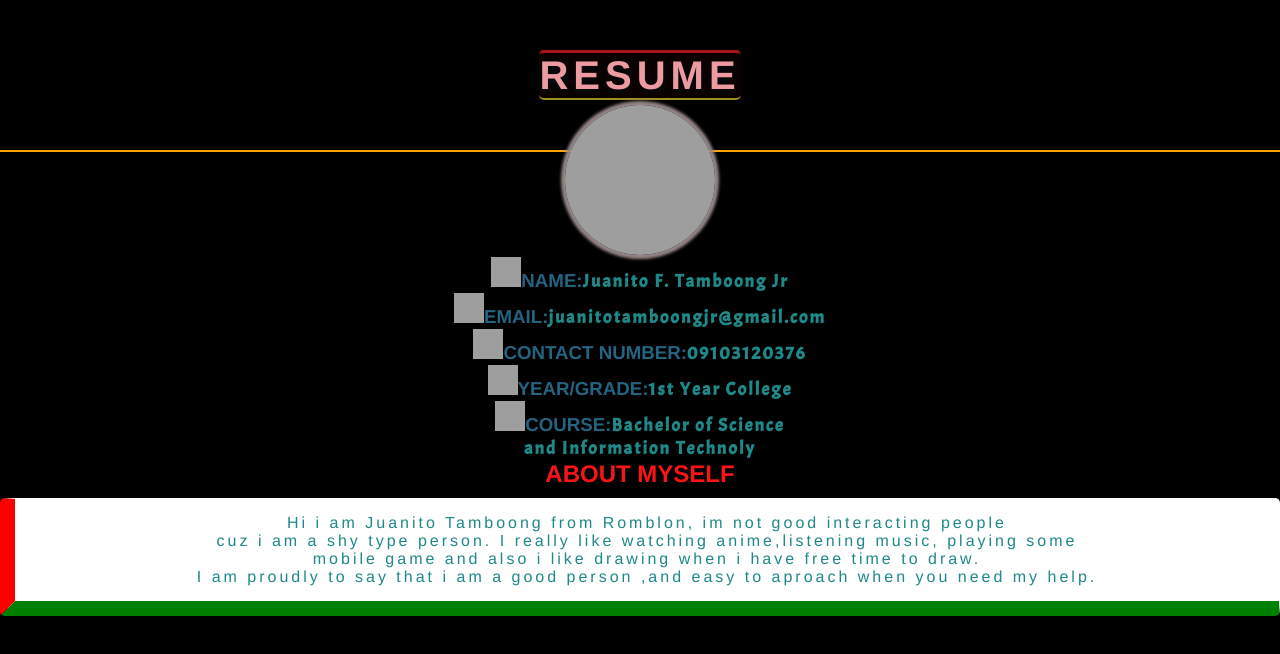
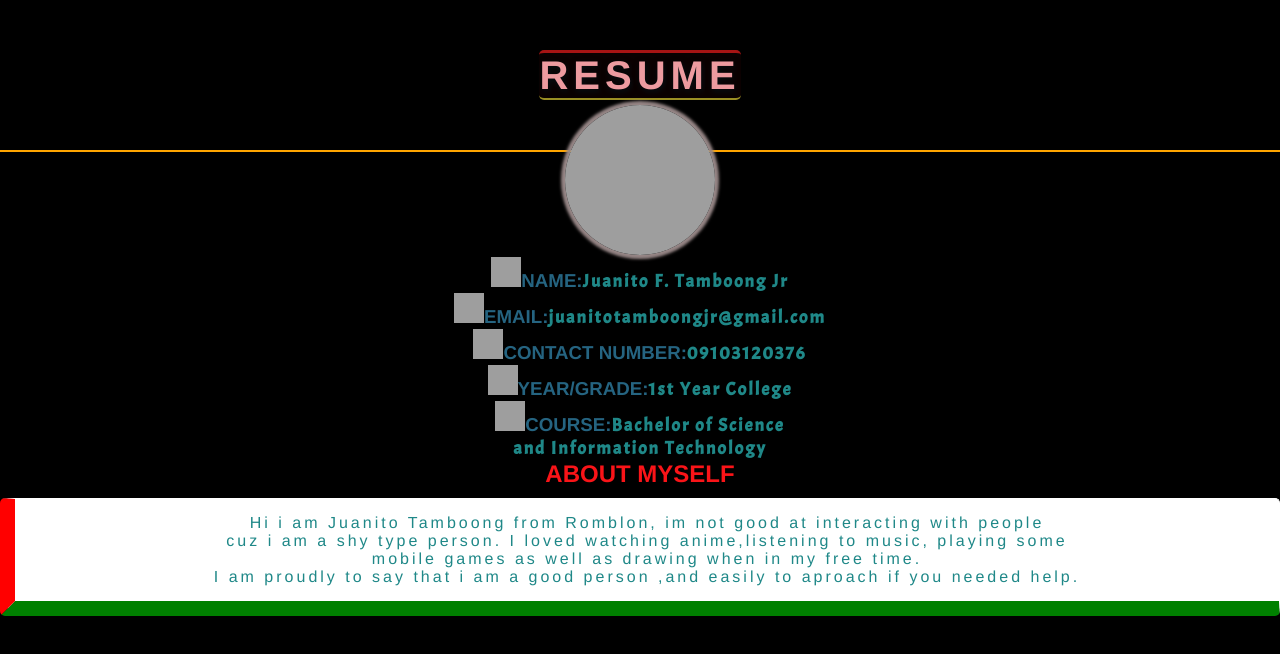
Before and after one commit to JuanitoTamboong/Resume, a plain HTML site: page index.html in a window 1280 px wide. Drawn offline with Linux system fonts and the light colour scheme; grey boxes are pictures that could not be loaded.

Commit message:
Update index.html

```diff
--- a/index.html
+++ b/index.html
@@ -134,15 +134,15 @@ background: linear-gradient(to right, #E2E2E2, #C9D6FF); /* W3C, IE 10+/ Edge, F
         <h3><img src="https://cdn-icons.flaticon.com/png/128/2374/premium/2374449.png?token=exp=1648906979~hmac=67e042b5bd254f85da6e0d41c4cb5b44"height="30"width="30"/>Email:<span>juanitotamboongjr@gmail.com</span></h3>
         <h3><img src="https://cdn-icons-png.flaticon.com/128/552/552489.png"height="30"width="30"/>Contact Number:<span>09103120376</span></h3>
         <h3><img src="https://cdn-icons-png.flaticon.com/128/4207/4207253.png"height="30"width="30"/>Year/Grade:<span>1st Year College</span></h3>
-        <h3><img src="https://cdn-icons-png.flaticon.com/128/3749/3749784.png"height="30"width="30"/>Course:<span>Bachelor of Science<br>and Information Technoly</span></h3>
+        <h3><img src="https://cdn-icons-png.flaticon.com/128/3749/3749784.png"height="30"width="30"/>Course:<span>Bachelor of Science<br>and Information Technology</span></h3>
     </div>
  <div class="about-myself">
     <h2>About myself</h2>
     <p>Hi i am Juanito Tamboong from Romblon,
-    im not good interacting people <br>cuz i am a shy type person.
-    I really like watching anime,listening music,
-    playing some<br> mobile game and also i like drawing when i have free time  to draw.<br>
-    I am proudly to say that i am a good  person ,and easy to aproach when you need my help.</p>
+    im not good at interacting with people <br>cuz i am a shy type person.
+    I loved watching anime,listening to music,
+    playing some<br> mobile games as well as drawing when in my free time.<br>
+    I am proudly to say that i am a good  person ,and easily to aproach if you needed help.</p>
 
  </div>
 </body>
```
